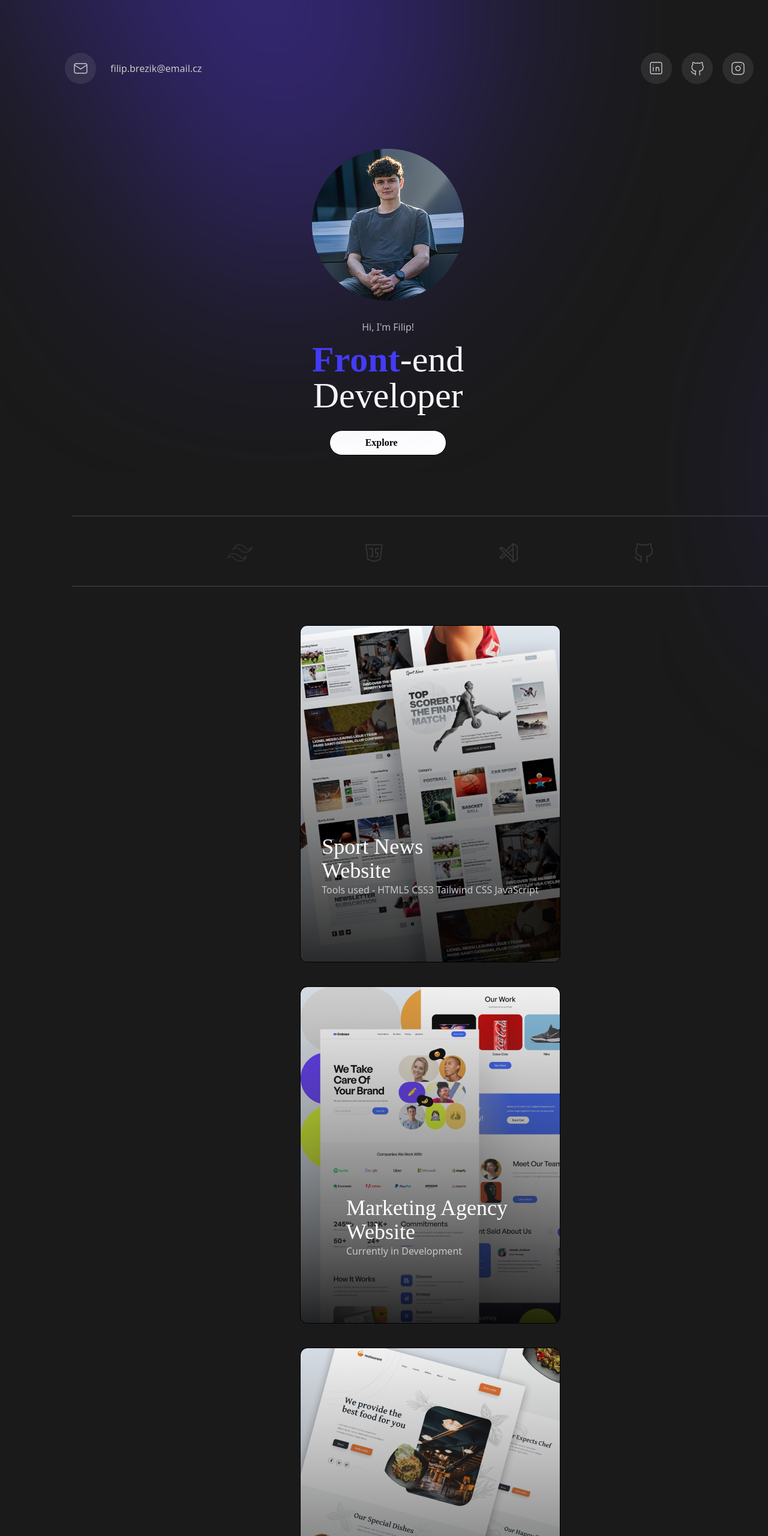
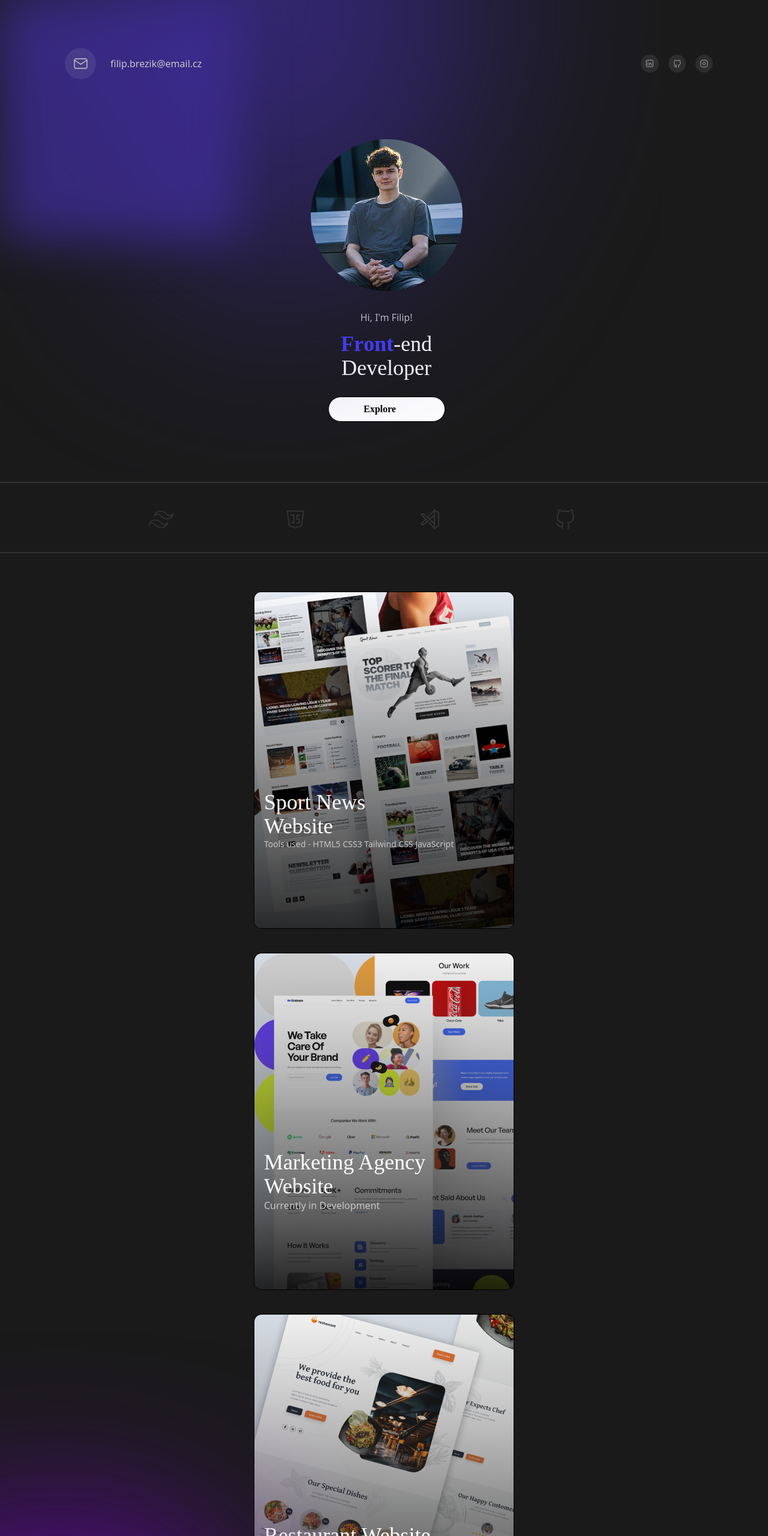
Before and after one commit to philipp-bre/philipp-bre.github.io, a website: page index.html in a window 1280 px wide. Shown: the top 2560 px of the page at 60% size. Drawn offline with nearby package versions, Linux system fonts and the light colour scheme; files that its build step writes are made by us from their sources; a web font is replaced by a local one.

Commit message:
Add files via upload

```diff
--- a/index.html
+++ b/index.html
@@ -1,5 +1,5 @@
 <!DOCTYPE html>
-<html lang="en" class="overflow-x-hidden">
+<html lang="en" class="overflow-x-hidden box-border">
 <head>
     <meta charset="UTF-8">
     <meta name="viewport" content="width=device-width, initial-scale=1.0">
@@ -133,51 +133,39 @@
     opacity: 1;
   }
 }
-
     </style>
 </head>
-<body class="overflow-x-hidden bg-[#1A1A1A] flex overflow-hidden">
+<body class="overflow-x-hidden flex justify-center flex-col bg-[#1A1A1A]">
   <div class="relative">
     <div class="absolute pointer-events-none flex">
   <svg xmlns="http://www.w3.org/2000/svg" width="1104" height="786" viewBox="0 0 1104 786" fill="none">
-        <g opacity="0.7" filter="url(#filter0_f_1_10)">
-          <path d="M69.8458 7.07537C-95.9208 -129.787 71.9267 -315.174 154.239 -385.336C244.542 -462.31 469.121 -459.824 684.9 -265.844C954.624 -23.3697 699.023 335.868 570.652 448.073C442.281 560.277 239.522 395.781 247.289 261.767C255.056 127.753 235.612 143.938 69.8458 7.07537Z" fill="#402D9C"/>
+  <g opacity="0.7" filter="url(#filter0_f_57_121)">
+    <path d="M69.8458 7.07535C-95.9208 -129.787 71.9267 -315.174 154.239 -385.336C244.542 -462.31 469.121 -459.824 684.9 -265.844C954.624 -23.3698 699.023 335.868 570.652 448.073C442.281 560.277 239.522 395.781 247.289 261.767C255.056 127.753 235.612 143.938 69.8458 7.07535Z" fill="#402D9C"/>
   </g>
   <defs>
-            <filter id="filter0_f_1_10" x="-300.625" y="-732.518" width="1404.46" height="1517.84" filterUnits="userSpaceOnUse" color-interpolation-filters="sRGB">
+    <filter id="filter0_f_57_121" x="-300.625" y="-732.518" width="1404.46" height="1517.84" filterUnits="userSpaceOnUse" color-interpolation-filters="sRGB">
       <feFlood flood-opacity="0" result="BackgroundImageFix"/>
       <feBlend mode="normal" in="SourceGraphic" in2="BackgroundImageFix" result="shape"/>
-              <feGaussianBlur stdDeviation="150" result="effect1_foregroundBlur_1_10"/>
+      <feGaussianBlur stdDeviation="150" result="effect1_foregroundBlur_57_121"/>
     </filter>
   </defs>
 </svg>
-        <div>
 <div class="absolute pointer-events-none">
-      <svg xmlns="http://www.w3.org/2000/svg" width="937" height="1298" viewBox="0 0 937 1298" fill="none">
-        <g opacity="0.7" filter="url(#filter0_f_1_9)">
-          <path d="M522.521 310.083C551.521 97.0828 797.521 142.083 900.521 175.083C1013.52 211.287 1129.72 403.483 1078.52 689.083C1014.52 1046.08 574.521 1018.08 411.521 968.083C248.521 918.083 281.521 659.083 399.521 595.083C517.521 531.083 493.521 523.083 522.521 310.083Z" fill="#402D9C"/>
-        </g>
-        <defs>
-          <filter id="filter0_f_1_9" x="0" y="-153" width="1390.96" height="1450.44" filterUnits="userSpaceOnUse" color-interpolation-filters="sRGB">
-            <feFlood flood-opacity="0" result="BackgroundImageFix"/>
-            <feBlend mode="normal" in="SourceGraphic" in2="BackgroundImageFix" result="shape"/>
-            <feGaussianBlur stdDeviation="150" result="effect1_foregroundBlur_1_9"/>
-          </filter>
-        </defs>
-      </svg>
+  <div class="blur-2xl w-100 h-100 opacity-70 bg-[#402D9C] fill-[#402D9C]"></div>
 </div>
 </div>
   </div>
-    <nav class="flex p-3 sm:p-5 md:p-10 lg:p-15 xl:p-20">
+    <nav class="flex justify-center p-3 sm:p-5 md:p-10 lg:p-15 xl:p-20">
+
         <div class="flex items-center sm:ml-7">
-            <a href="mailto:filip.brezik@email.cz" target="_blank" class="hover:bg-white hover:rounded-3xl hover:transition duration-300 cursor-pointer hover:-translate-y-2 sm:w-[52px] isolate scale-80 sm:scale-100"><img src="images/Group 1.svg"></a>
+            <a href="mailto:filip.brezik@email.cz" target="_blank" class="hover:bg-white hover:rounded-3xl hover:transition duration-300 cursor-pointer hover:-translate-y-2 w-10 sm:w-[52px] isolate scale-80 sm:scale-100"><img src="images/Group 1.svg"></a>
 
             <a href="mailto:filip.brezik@email.cz" target="_blank" class="relative inline-block group text-[#C7C7C7] text-sm sm:text-base ml-2 sm:ml-6">
             filip.brezik@email.cz
             <span class="absolute left-0 -bottom-1 w-0 h-0.5 bg-current transition-all duration-500 group-hover:w-full"></span>
             </a>
         </div>
-        <div class="flex items-center p-2 sm:px-3 scale-80 sm:scale-100  space-x-3 sm:space-x-4 group ml-2 sm:ml-50 md:ml-60 lg:ml-100 xl:ml-180 2xl:ml-280 2xl:p-0 isolate">
+        <div class="flex items-center p-2 sm:px-3 scale-80 sm:scale-100  space-x-3 sm:space-x-4 group ml-2 sm:ml-50 md:ml-60 lg:ml-100 xl:ml-180 2xl:ml-260 2xl:p-0 isolate">
           <a class="hover:bg-white
             hover:rounded-3xl hover:transition duration-300
               cursor-pointer
@@ -193,20 +181,21 @@
               hover:-translate-y-2" href="https://www.instagram.com/philipp_bre/" target="_blank"><img src="images/Group 5 (1).svg"></a>
         </div>
     </nav>
-  <main class="ml-2 sm:ml-30">
-    <div class="ml-0 sm:px-20 sm:p-5 md:px-30 lg:px-60 xl:px-100 2xl:justify-center  grid justify-start justify-items-center 2xl:justify-items-center  xl:mr-132 2xl:mr-10 2xl:p-0">
+  <main class="ml-2 place-items-center">
+</div>
+    <div class="ml-0 sm:px-20 sm:p-5 md:px-60 lg:px-80 xl:px-100 2xl:justify-center  grid justify-center justify-items-center 2xl:justify-items-center   2xl:mr-10 2xl:p-0">
       <div class="flex xl:justify-center mb-5">
         <img src="images/62479e74-21f4-4630-9207-f8b909c6ebad 1.png" id="selfie" class="hover:scale-110 transition duration-1000 isolate">
       </div>
       <div>
         <p class="xl:flex xl:justify-center xl:items-center grid justify-items-center mt-3 text-[#C7C7C7]">Hi, I'm Filip!</p>
-        <p class="xl:flex xl:justify-center xl:items-center mt-3 text-6xl text-white" id="para">
+        <p class="xl:flex xl:justify-center xl:items-center mt-3 text-4xl  text-white" id="para">
           <strong class="hover:-translate-y-2 transition duration-100 text-[#443DFF]">F</strong>
           <strong class="hover:-translate-y-2 transition duration-100 text-[#443DFF]">r</strong>
           <strong class="hover:-translate-y-2 transition duration-100 text-[#443DFF]">o</strong>
           <strong class="hover:-translate-y-2 transition duration-100 text-[#443DFF]">n</strong>
           <strong class="hover:-translate-y-2 transition duration-100 text-[#443DFF]">t</strong>-end</p>
-        <p class="xl:flex xl:justify-center xl:items-center text-6xl text-white grid place-items-center" id="para">Developer</p>
+        <p class="xl:flex xl:justify-center xl:items-center text-4xl text-white grid place-items-center" id="para">Developer</p>
       </div>
       <div class="flex xl:justify-center">
         <button onclick="scrollButton()" id="para" class="group font-bold flex justify-center items-center p-2 mt-7 w-[195px] bg-white border rounded-3xl mb-20 hover:bg-[#443DFF] hover:text-white hover:border
@@ -228,35 +217,37 @@
     <hr class="w-[1550px] flex border border-[#333]">
   </main>
   <br>
-  <section id="my-section">
+  <section id="my-section" class="flex justify-center">
     <div class="px-1 sm:px-33 md:px-43 2xl:justify-center p-10 flex flex-col items-start space-x-10 space-y-10
-    2xl:flex-row lg:ml-40 xl:ml-82 2xl:mr-0 2xl:ml-20">
-      <div class="group">
+    2xl:flex-row">
+      <div class="group grid place-items-center w-full ">
         <a href="https://philipp-bre.github.io/sports-news-page/" class="grid place-items-center w-full overflow-hidden hover:rounded-lg">
-          <img id="project1" src="images/1project.png"  class="scale-90 sm:scale-100 object-cover col-start-1 row-start-1 border rounded-xl group-hover:scale-95 sm:group-hover:scale-105 hover:transition duration-500">
-          <div class="col-start-1 row-start-1">
+          <img id="project1" src="images/1project.png"  class="scale-90 sm:scale-100 object-cover col-start-1 row-start-1
+          border rounded-xl group-hover:scale-95 sm:group-hover:scale-105 hover:transition duration-500">
+          <div class="col-start-1 row-start-1 w-50 sm:w-100 mb-20 sm:mb-10">
             <h2 class="text-4xl w-70 mt-60 group-hover:text-[#8783FF] text-white font-[Anybody]  transition duration-500
-             scale-z-100 pointer-events-none">Sport News Website</h2>
-            <h6 class="text-[#C7C7C7]  group-hover:text-[#8783FF]  transition duration-500 scale-z-100 pointer-events-none">Tools used - HTML5 CSS3 Tailwind CSS JavaScript</h6>
+             row-start-1 col-start-1 scale-z-100 pointer-events-none">Sport News Website</h2>
+            <h6 class="text-[#C7C7C7]  group-hover:text-[#8783FF] text-sm transition duration-500 scale-z-100 pointer-events-none">Tools used - HTML5 CSS3 Tailwind CSS JavaScript</h6>
           </div>
         </a>
       </div>
-      <div class="group">
+      <div class="group grid place-items-center w-full">
         <a href="#" class="grid place-items-center w-full overflow-hidden hover:rounded-lg">
-          <img id="project2" src="images/Group 24 (1).png"  class="object-cover col-start-1 row-start-1 border rounded-xl hover:cursor-crosshair scale-90 sm:scale-100 group-hover:scale-95 sm:group-hover:scale-105 hover:transition duration-500">
-          <div class="col-start-1 row-start-1">
+          <img id="project2" src="images/Group 24 (1).png"  class="object-cover col-start-1 row-start-1
+          border rounded-xl hover:cursor-crosshair scale-90 sm:scale-100 group-hover:scale-95 sm:group-hover:scale-105 hover:transition duration-500">
+          <div class="col-start-1 row-start-1 w-50 sm:w-100 mb-20 sm:mb-10">
             <h2 class="text-4xl w-70 mt-60 text-white font-[Anybody] group-hover:text-[#8783FF] transition duration-500
-            row-start-1 col-start-1 scale-z-100 pointer-events-none">Marketing Agency Website</h2>
+            row-start-1 col-start-1 scale-z-100 pointer-events-none">Marketing Agency <br>Website</h2>
             <h6 class="text-[#C7C7C7] group-hover:text-[#8783FF] transition duration-500 scale-z-100 pointer-events-none">Currently in Development</h6>
           </div>
         </a>
       </div>
 
-      <div class="group">
+      <div class="group grid place-items-center w-full">
         <a href="#" class="grid place-items-center  overflow-hidden hover:rounded-lg">
           <img id="project3" src="images/Group 26 (1).png"  class="object-cover col-start-1 row-start-1
            border rounded-xl hover:cursor-crosshair scale-90 sm:scale-100 group-hover:scale-95 sm:group-hover:scale-105 hover:transition duration-500">
-          <div class="col-start-1 row-start-1">
+          <div class="col-start-1 row-start-1 w-50 sm:w-100 mb-20 sm:mb-10">
             <h2 class="text-4xl w-70 mt-60 text-white font-[Anybody]
             group-hover:text-[#8783FF] transition duration-500 row-start-1 col-start-1 scale-z-100 pointer-events-none">Restaurant Website</h2>
             <h6 class="text-[#C7C7C7] group-hover:text-[#8783FF] transition duration-500 scale-z-100 pointer-events-none">Currently in Development</h6>
@@ -265,28 +256,17 @@
       </div>
     </div>
   </section>
-  <footer class="relative">
-    <div class="absolute pointer-events-none">
-      <svg xmlns="http://www.w3.org/2000/svg" width="878" height="542" class="h-[630px] lg:h-[542px]" viewBox="0 0 878 542" fill="none">
-  <g opacity="0.7" filter="url(#filter0_f_1_7)">
-    <path d="M9.52141 463.083C38.5214 250.083 284.521 295.083 387.521 328.083C500.521 364.287 616.721 556.483 565.521 842.083C501.521 1199.08 61.5214 1171.08 -101.479 1121.08C-264.479 1071.08 -231.479 812.083 -113.479 748.083C4.52142 684.083 -19.4786 676.083 9.52141 463.083Z" fill="#402D9C"/>
-  </g>
-  <defs>
-    <filter id="filter0_f_1_7" x="-513" y="0" width="1390.96" height="1450.44" filterUnits="userSpaceOnUse" color-interpolation-filters="sRGB">
-      <feFlood flood-opacity="0" result="BackgroundImageFix"/>
-      <feBlend mode="normal" in="SourceGraphic" in2="BackgroundImageFix" result="shape"/>
-      <feGaussianBlur stdDeviation="150" result="effect1_foregroundBlur_1_7"/>
-    </filter>
-  </defs>
-</svg>
+  <footer class="relative h-screen place-items-center">
+    <div class="absolute pointer-events-none w-100 h-100 bg-purple-700 rounded-full blur-[150px] left-[-100px] top-[-100px]">
     </div>
-    <div class="p-17 sm:p-25 flex">
-      <p class="text-5xl sm:text-7xl w-50 sm:w-100 text-white sm:ml-0 md:ml-5 lg:ml-12 2xl:ml-37" id="para">Let's work together.</p>
-        <div class="space-x-3 gap-5 lg:gap-0 flex flex-col lg:flex-row ml-15 sm:ml-10 sm:mt-5 md:ml-30 lg:ml-62 xl:ml-120 2xl:ml-177 isolate">
-          <a class="hover:bg-white hover:rounded-3xl hover:transition duration-300 cursor-pointer h-13 hover:-translate-y-2 sm:w-[52px]" target="_blank" href="mailto:filip.brezik@email"><img src="images/Group 1.svg"></a>
-          <a class="hover:bg-white hover:rounded-3xl hover:transition duration-300 cursor-pointer h-13 hover:-translate-y-2 sm:w-[52px]" target="_blank" href="https://www.linkedin.com/in/filip-b%C5%99ez%C3%ADk-1a8536146/"><img src="images/Group 3 (2).svg"></a>
-          <a class="hover:bg-white hover:rounded-3xl hover:transition duration-300 cursor-pointer h-13 hover:-translate-y-2 sm:w-[52px]" target="_blank" href="https://github.com/philipp-bre"><img src="images/Group 4.svg"></a>
-          <a class="hover:bg-white hover:rounded-3xl hover:transition duration-300 cursor-pointer h-13 hover:-translate-y-2 sm:w-[52px]" target="_blank" href="https://www.instagram.com/philipp_bre/"><img src="images/Group 5 (1).svg"></a>
+    <div class="absolute w-100 h-100 bg-purple-700 rounded-full blur-[150px] left-[-100px] top-[-200px]"></div>
+    <div class="p-17 sm:p-25 flex justify-center">
+      <p class="text-5xl sm:text-7xl w-50 sm:w-100 text-white ml-12 md:ml-5 lg:ml-0" id="para">Let's work together.</p>
+        <div class="space-x-3 gap-5 lg:gap-0 flex flex-col lg:flex-row ml-15 sm:ml-10 sm:mt-5 md:ml-30 lg:ml-62 xl:ml-120 2xl:ml-178 isolate">
+          <a class="hover:bg-white hover:rounded-3xl hover:transition duration-300 cursor-pointer h-13 hover:-translate-y-2 w-[40px] sm:w-[52px]" target="_blank" href="mailto:filip.brezik@email"><img src="images/Group 1.svg"></a>
+          <a class="hover:bg-white hover:rounded-3xl hover:transition duration-300 cursor-pointer h-13 hover:-translate-y-2 w-[40px] sm:w-[52px]" target="_blank" href="https://www.linkedin.com/in/filip-b%C5%99ez%C3%ADk-1a8536146/"><img src="images/Group 3 (2).svg"></a>
+          <a class="hover:bg-white hover:rounded-3xl hover:transition duration-300 cursor-pointer h-13 hover:-translate-y-2 w-[40px] sm:w-[52px]" target="_blank" href="https://github.com/philipp-bre"><img src="images/Group 4.svg"></a>
+          <a class="hover:bg-white hover:rounded-3xl hover:transition duration-300 cursor-pointer h-13 hover:-translate-y-2 w-[40px] sm:w-[52px]" target="_blank" href="https://www.instagram.com/philipp_bre/"><img src="images/Group 5 (1).svg"></a>
         </div>
     </div>
     <div class="flex justify-start ml-20 sm:ml-33 lg:mr-60 xl:justify-center xl:ml-75">
@@ -298,8 +278,12 @@
         <br>
           <hr class="w-[1691px] ml-20 border border-[#333]">
         <br><br><br>
+
   </footer>
+
+
+
+  </div>
     <script src="app.js"></script>
 </body>
-
 </html>
```
Lines whose indentation alone changed are shown as unchanged.
